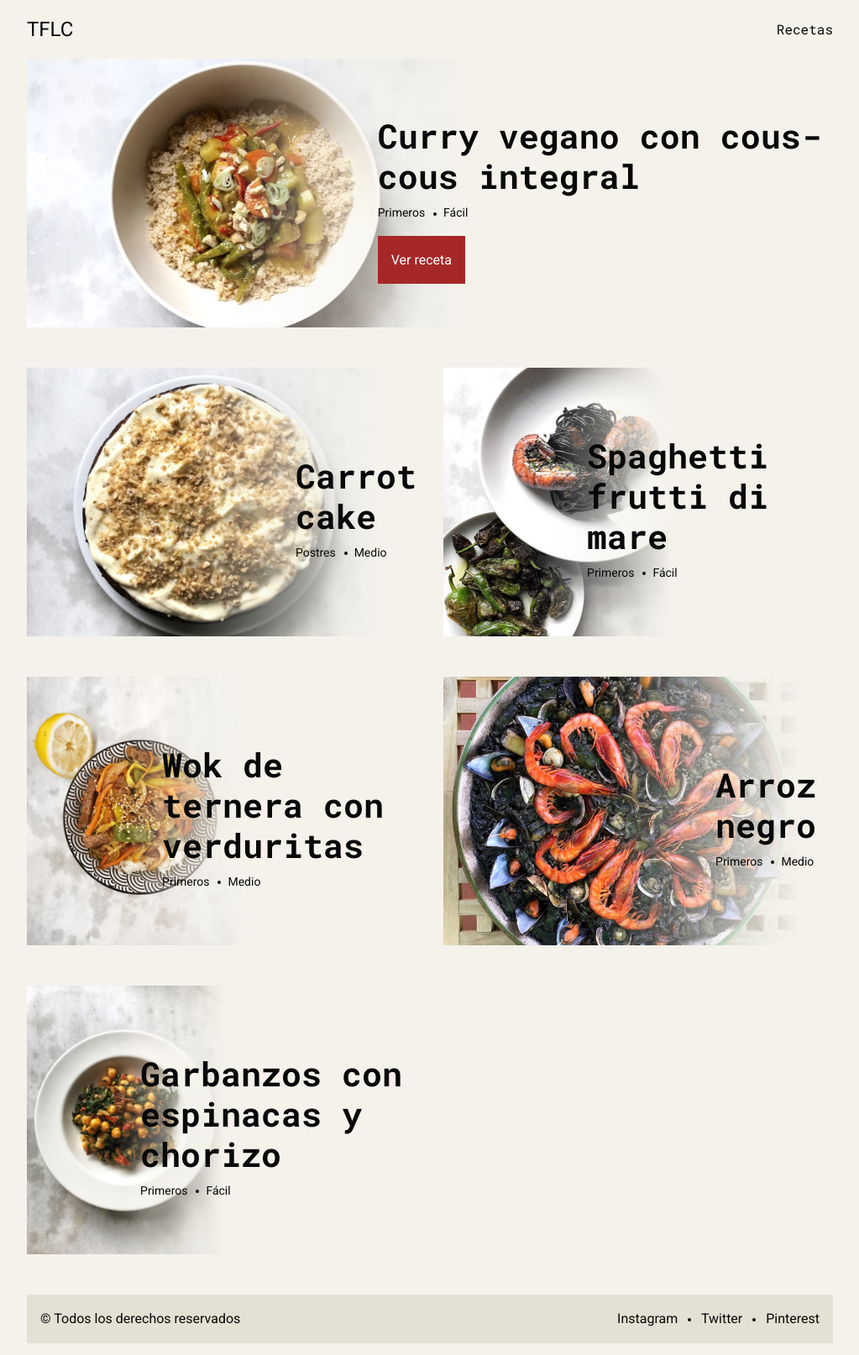
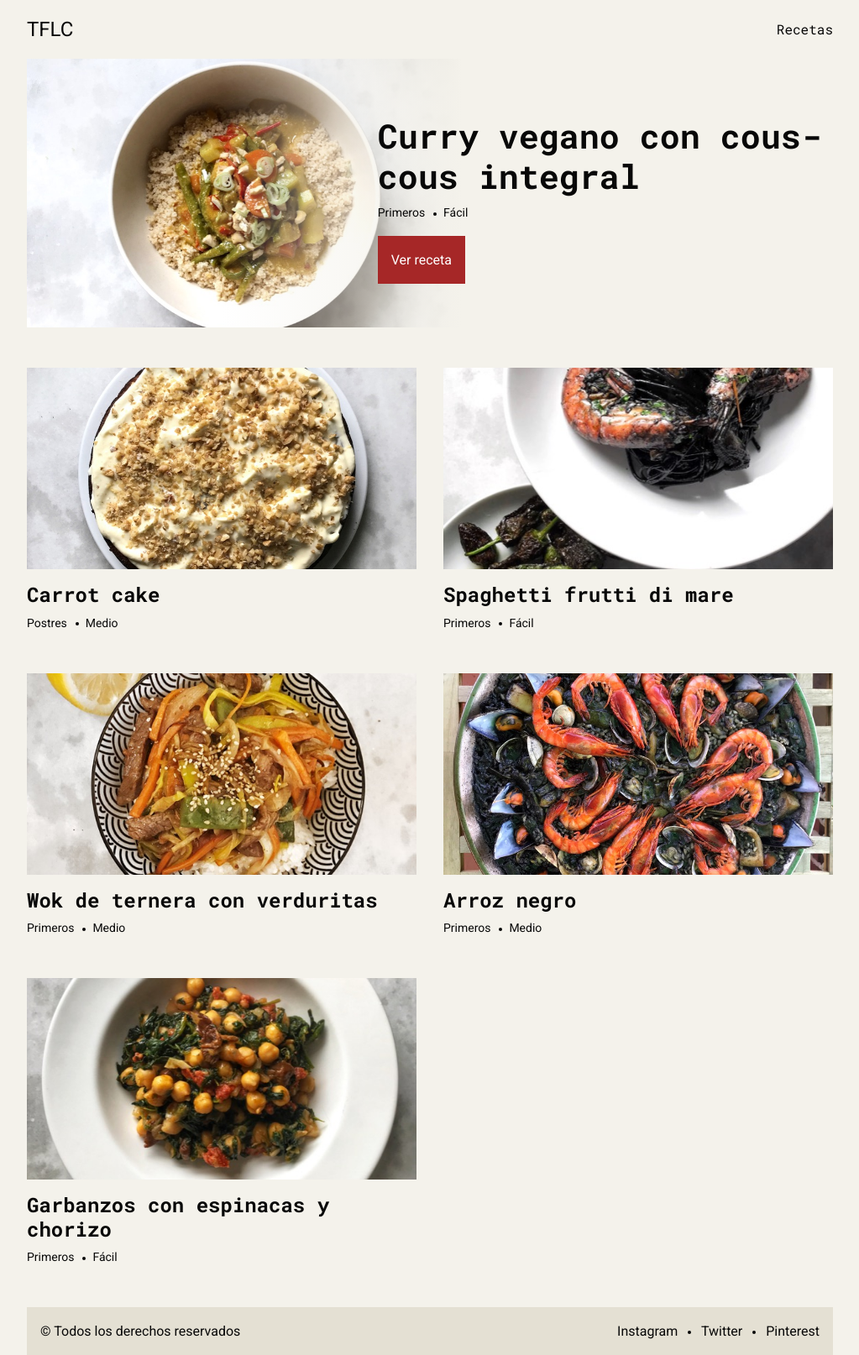
Before and after one commit to ricardpanades/tienefogoneslacosa, a Jekyll site: the page built from index.html, in a window 1280 px wide. Shown: the whole page at 84% size, without its empty margins (128-1151 px from the left). Built offline with Jekyll 4.4.1, drawn with Linux system fonts in a browser that asks for light colours; nearby versions of some CDN libraries; comment, search, counter and statistics services are not loaded.

Commit message:
recipes homepage fix

```diff
--- a/index.html
+++ b/index.html
@@ -8,8 +8,8 @@ id: index
 <ul class="recipes-list layout__wrapper" itemscope itemtype="http://schema.org/Blog">
 	{% assign recipes = site.recipes | sort: 'date' | reverse %}
 	{% for recipe in recipes %}
-		<li class="recipes-list__item{% if forloop.first == true %} recipes-list__item--first{% endif %}" itemprop="blogPost" itemscope itemtype="http://schema.org/BlogPosting">
-			<a href="{{recipe.url}}" class="recipe-listing recipe-listing--first" itemprop="url">
+		<li class="recipes-list__item{% if forloop.first %} recipes-list__item--first{% endif %}" itemprop="blogPost" itemscope itemtype="http://schema.org/BlogPosting">
+			<a href="{{recipe.url}}" class="recipe-listing{% if forloop.first %} recipe-listing--first{% endif %}" itemprop="url">
 				<div class="recipe-listing__thumbnail img-box">
 					<img src="/assets/img/uploads/{{recipe.thumbnail}}" alt="Imagen de {{recipe.title}}" class="img-box__img" itemprop="image">
 				</div>
@@ -24,7 +24,7 @@ id: index
 
 					<!-- Only if enhanced -->
 					{% if forloop.first == true %}
-					<span class="btn recipe-listing__btn">Ver receta</span>
+						<span class="btn recipe-listing__btn">Ver receta</span>
 					{% endif %}
 				</div>
 			</a>
```
